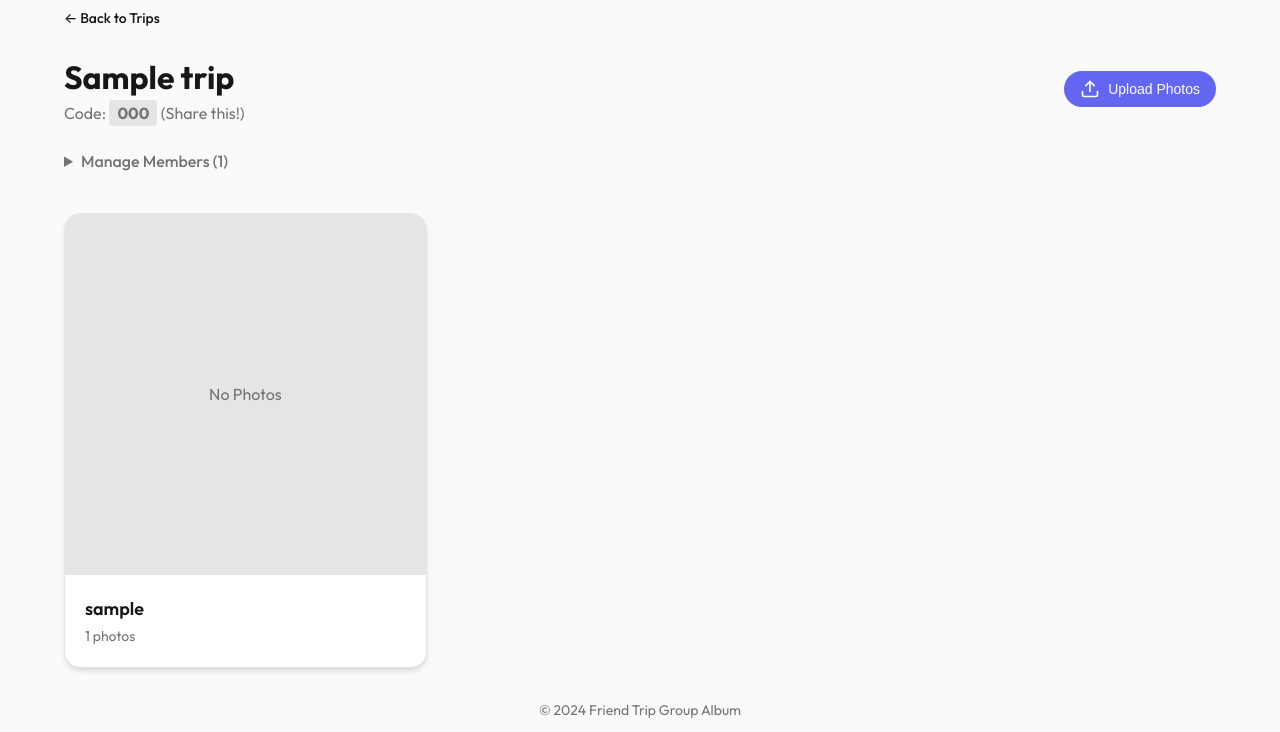
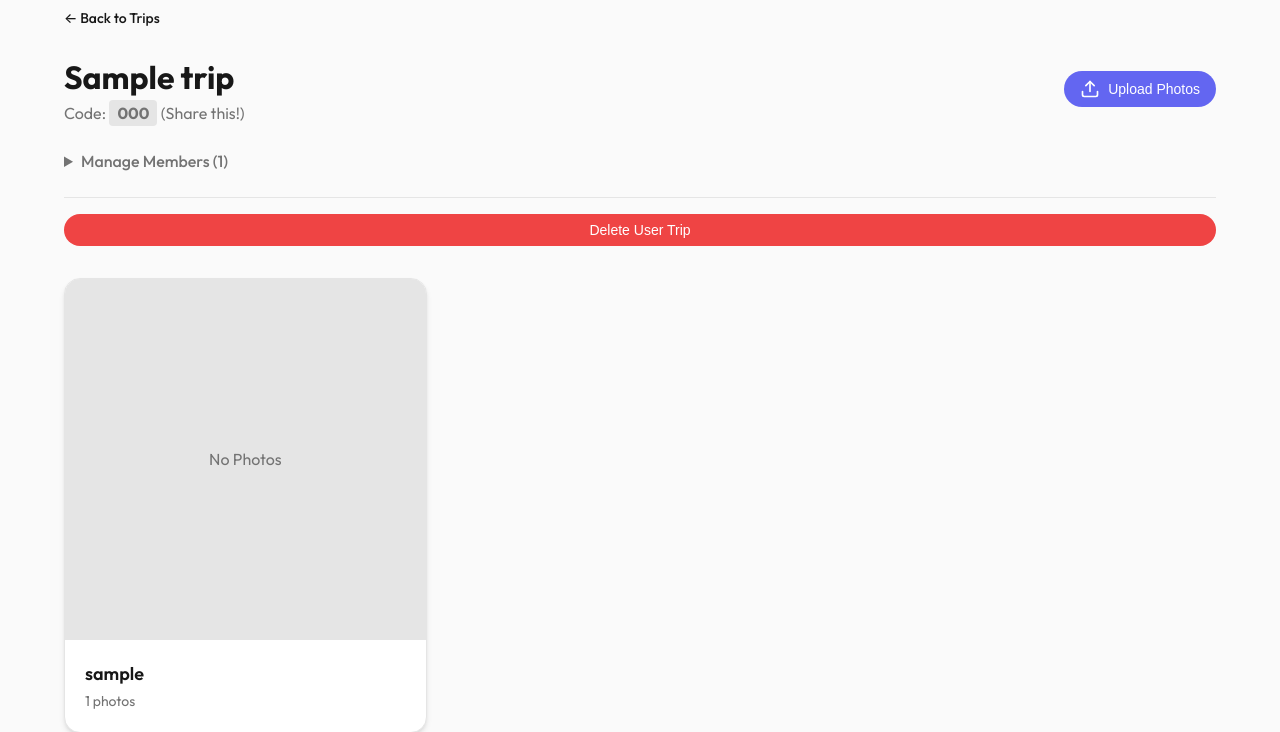
Before and after one commit to h2200080115/Memories-sharing, a Flask app: page /trip/1 in a window 1280 px wide. Shown: the part 72-804 px from the top of the page. Run offline with Flask 3, Linux system fonts and the light colour scheme; a user stored in the database is signed in; tables that the repository leaves empty hold one stand-in row (values such as "Sample post"); data that the repository does not hold is empty.

Commit message:
Admin can delete trip and kick members deletes data

```diff
--- a/app.py
+++ b/app.py
@@ -295,11 +295,54 @@
         return jsonify({'error': 'Cannot remove yourself'}), 400
 
     if member_to_remove in trip.members:
+        # 1. Find user's album in this trip
+        album = Album.query.filter_by(user_id=member_to_remove.id, trip_id=trip.id).first()
+        if album:
+            # 2. Delete all photos in album from S3
+            for photo in album.photos:
+                try:
+                    s3.delete_object(Bucket=app.config['S3_BUCKET'], Key=photo.filename)
+                except Exception as e:
+                    print(f"Error deleting photo {photo.id} from S3: {e}")
+
+            # 3. Delete album (cascade will handle photos in DB)
+            db.session.delete(album)
+
         trip.members.remove(member_to_remove)
         db.session.commit()
         return jsonify({'success': True})
 
     return jsonify({'error': 'User not in trip'}), 404
+
+@app.route('/trip/<int:trip_id>/delete', methods=['POST'])
+def delete_trip(trip_id):
+    if 'user_id' not in session:
+        return jsonify({'error': 'Unauthorized'}), 401
+
+    trip = Trip.query.get_or_404(trip_id)
+    current_user = User.query.get(session['user_id'])
+
+    if trip.created_by_id != current_user.id:
+        return jsonify({'error': 'Only trip admin can delete the trip'}), 403
+
+    try:
+        # Delete all photos from S3 first
+        for album in trip.albums:
+            for photo in album.photos:
+                try:
+                    s3.delete_object(Bucket=app.config['S3_BUCKET'], Key=photo.filename)
+                except Exception as e:
+                    print(f"Error deleting photo {photo.id} from S3: {e}")
+
+        # Delete trip (cascade will delete albums and photos from DB)
+        db.session.delete(trip)
+        db.session.commit()
+
+        flash(f'Trip "{trip.name}" deleted successfully.', 'success')
+        return jsonify({'success': True})
+    except Exception as e:
+        db.session.rollback()
+        return jsonify({'error': str(e)}), 500
 
 @app.route('/trip/<int:trip_id>')
 def view_trip(trip_id):
--- a/templates/trip.html
+++ b/templates/trip.html
@@ -55,6 +55,12 @@
             {% endfor %}
         </div>
     </details>
+
+    <div style="margin-top: 1rem; border-top: 1px solid var(--border); padding-top: 1rem;">
+        <button onclick="deleteTrip()" class="btn btn-primary" style="background: #ef4444; width: 100%;">
+            Delete User Trip
+        </button>
+    </div>
 </div>
 {% endif %}
 
@@ -154,5 +160,34 @@
             alert('Failed to remove member');
         }
     }
+
+    async function deleteTrip() {
+        if (!confirm('Are you sure you want to DELETE this entire trip? This action cannot be undone and will delete all photos permanently.')) return;
+
+        // Double confirmation for safety
+        const tripName = "{{ trip.name }}";
+        const check = prompt(`To confirm, please type the trip name: ${tripName}`);
+        if (check !== tripName) {
+            alert("Trip name did not match. Deletion cancelled.");
+            return;
+        }
+
+        try {
+            const response = await fetch(`/trip/${tripId}/delete`, {
+                method: 'POST'
+            });
+            const result = await response.json();
+
+            if (result.success) {
+                alert('Trip deleted successfully.');
+                window.location.href = "{{ url_for('index') }}";
+            } else {
+                alert(`Error: ${result.error}`);
+            }
+        } catch (err) {
+            console.error(err);
+            alert('Failed to delete trip');
+        }
+    }
 </script>
 {% endblock %}
```
